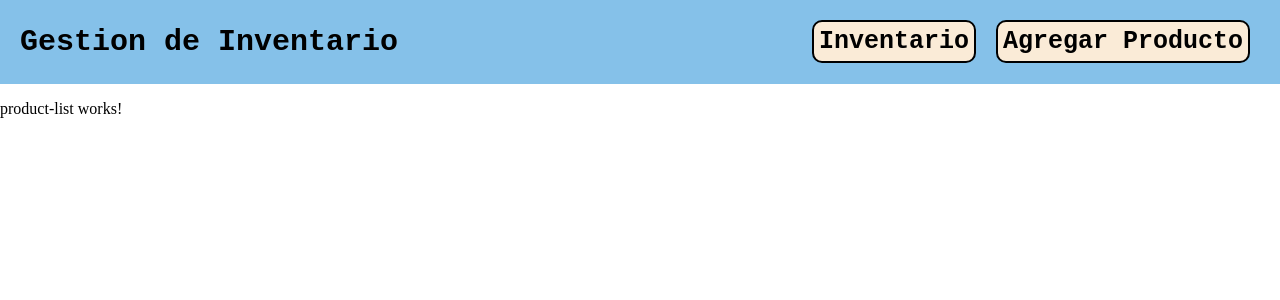
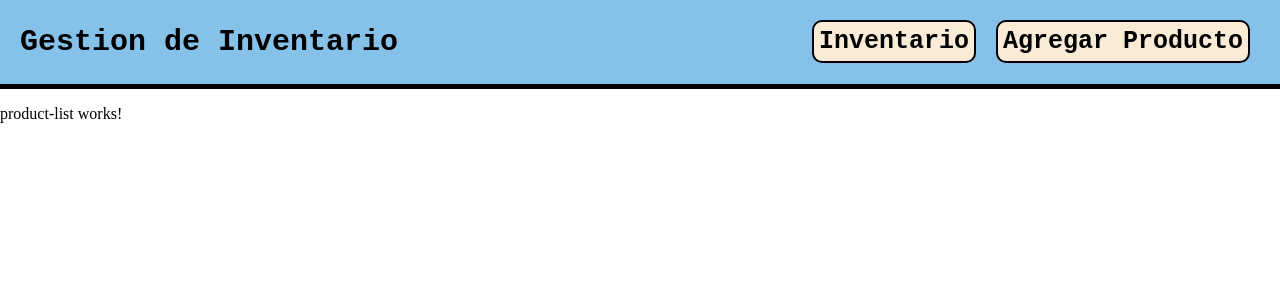
Before and after one commit to santiago-ude/Gestion-de-Inventario, an Angular app in the folder Front/gestion-inventario/: page / in a window 1280 px wide. Shown: the top 300 px of the page. Built offline with nearby package versions, Linux system fonts and the light colour scheme.

Commit message:
Update menu.component.css

```diff
--- a/Front/gestion-inventario/src/app/landingPage/menu/menu.component.css
+++ b/Front/gestion-inventario/src/app/landingPage/menu/menu.component.css
@@ -14,6 +14,7 @@ header{
     display: flex;
     justify-content: space-between;
     align-items: center;
+    border-bottom: 5px solid black;
 }
 
 header h2{
```
